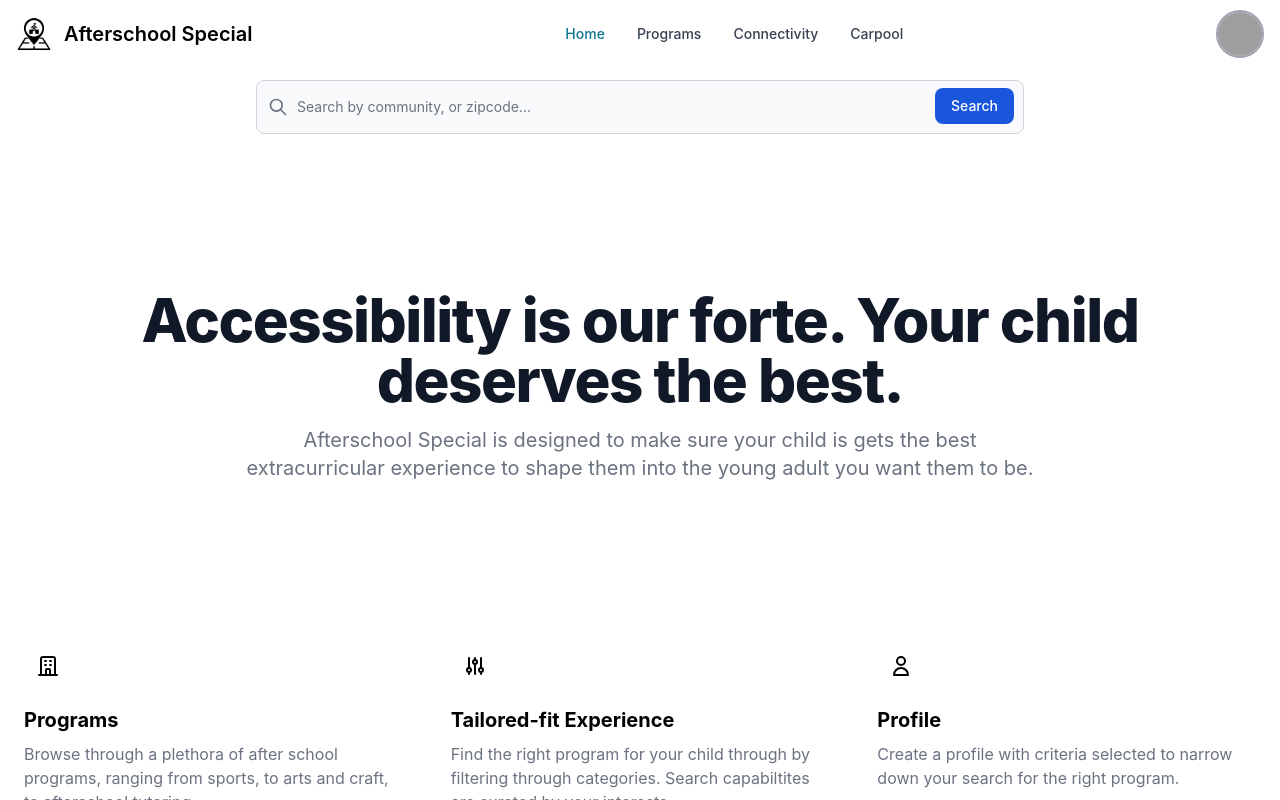
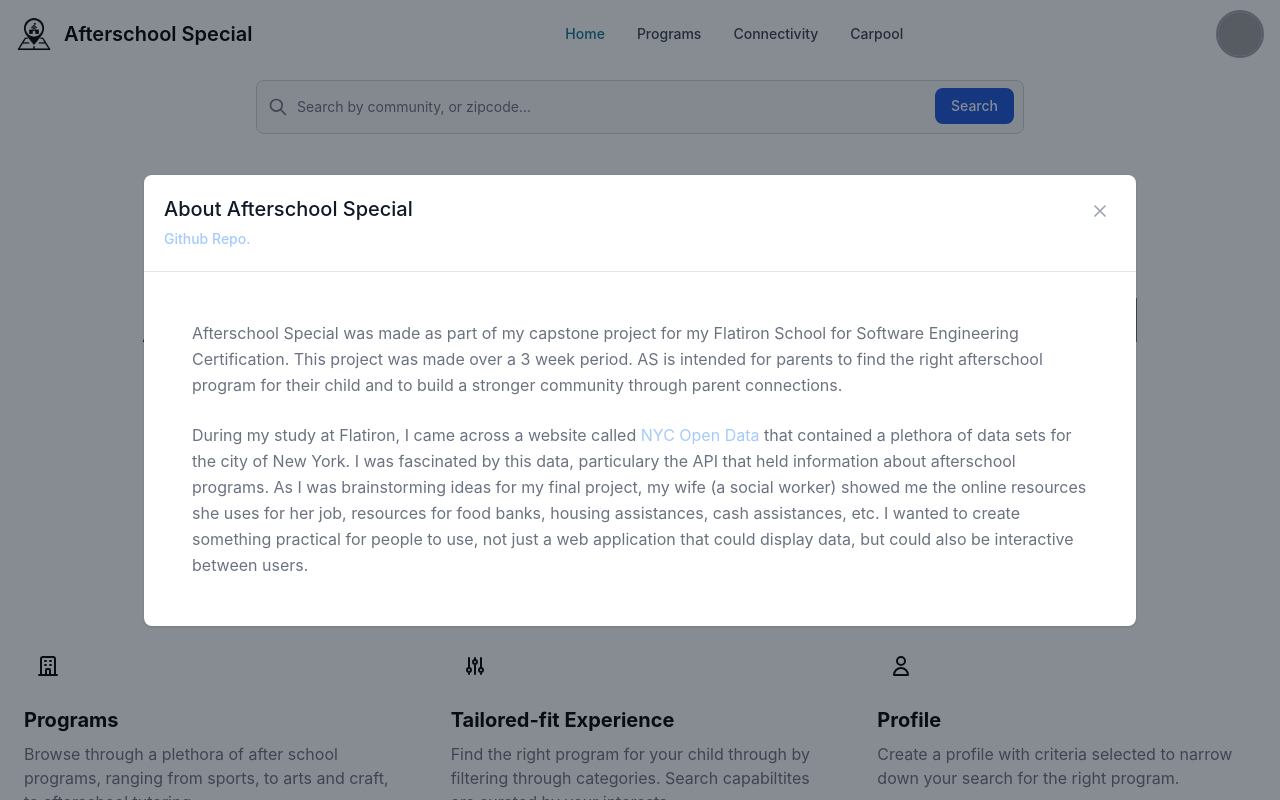
Before and after one commit to btdavis300/after-school-special, a React (Create React App) app in the folder client/: page / in a window 1280 px wide. Both pictures are taken after a click on the link "About". Shown: the top 800 px of the page. Built offline with nearby package versions, Linux system fonts and the light colour scheme; no server answers; grey boxes are pictures that could not be loaded.

Commit message:
About modal in footer functioning

```diff
--- a/client/src/components/ASFooter.js
+++ b/client/src/components/ASFooter.js
@@ -1,9 +1,12 @@
-import React from 'react'
+import React, { useState } from 'react'
 import icon from "../assets/as-icon.png"
+import { Modal } from "flowbite-react"
 
 function ASFooter() {
+    const [modal, setModal] = useState(false)
+
     return (
-
+        <>
 
             <footer class="p-4 bg-white rounded-lg shadow md:px-6 md:py-8 dark:bg-gray-900">
                 <div class="sm:flex sm:items-center sm:justify-between">
@@ -13,7 +16,7 @@
                     </a>
                     <ul class="flex flex-wrap items-center mb-6 text-sm text-gray-500 sm:mb-0 dark:text-gray-400">
                         <li>
-                        <a href="#" class="mr-4 hover:underline md:mr-6 ">About</a>
+                            <a href="#" onClick={() => setModal(true)} class="mr-4 hover:underline md:mr-6 ">About</a>
                         </li>
                         <li>
                             <a href="https://www.linkedin.com/in/brennantdavis/" target="_blank" class="mr-4 hover:underline md:mr-6">LinkedIn</a>
@@ -27,11 +30,42 @@
                     </ul>
                 </div>
                 <hr class="my-6 border-gray-200 sm:mx-auto dark:border-gray-700 lg:my-8" />
-            <span class="block text-sm text-gray-500 sm:text-center dark:text-gray-400"><a href="https://github.com/btdavis300/after-school-special" target="_blank" class="hover:underline">Github Repo.</a>
+                <span class="block text-sm text-gray-500 sm:text-center dark:text-gray-400">
+                    Tools used: React, Ruby on Rails, BCrypt, Active Storage, Tailwind, Flowbite, Flowbite-React. Deployed on Heroku.
+                    <div>
+                        <a href="https://github.com/btdavis300/after-school-special" target="_blank" class="hover:underline">Click for Github Repo.</a>
+                    </div>
                 </span>
             </footer>
 
+            <React.Fragment>
+                <div className="flex flex-wrap gap-4">
+                </div>
+                <Modal
+                    show={modal}
+                    size="5xl"
+                    onClose={() => setModal(false)}
+                >
+                    <Modal.Header>
+                        About Afterschool Special <span className='text-sm text-white dark:text-gray-400'>- React, Ruby on Rails, BCrypt, Active Storage, Tailwind, Flowbite, Flowbite-React.</span>
+                        <div>
+                            <a href="https://github.com/btdavis300/after-school-special" target="_blank" className='text-sm text-blue-300 hover:underline'>Github Repo.</a>
+                        </div>
+                    </Modal.Header>
+                    <Modal.Body>
+                        <div className="space-y-6 p-6">
+                            <p className="text-base leading-relaxed text-gray-500 dark:text-gray-400">
+                                Afterschool Special was made as part of my capstone project for my Flatiron School for Software Engineering Certification. This project was made over a 3 week period. AS is intended for parents to find the right afterschool program for their child and to build a stronger community through parent connections.
+                            </p>
+                            <p className="text-base leading-relaxed text-gray-500 dark:text-gray-400">
+                                During my study at Flatiron, I came across a website called <a href="https://opendata.cityofnewyork.us/" className='text-blue-300 hover:underline' target="_blank">NYC Open Data</a> that contained a plethora of data sets for the city of New York. I was fascinated by this data, particulary the API that held information about afterschool programs. As I was brainstorming ideas for my final project, my wife (a social worker) showed me the online resources she uses for her job, resources for food banks, housing assistances, cash assistances, etc. I wanted to create something practical for people to use, not just a web application that could display data, but could also be interactive between users.
+                            </p>
+                        </div>
+                    </Modal.Body>
+                </Modal>
+            </React.Fragment>
 
+        </>
     )
 }
 
--- a/client/src/components/NavBar.js
+++ b/client/src/components/NavBar.js
@@ -5,7 +5,7 @@
 import defaultpic from '../assets/profile-pic.webp'
 
 
-function NavBar({ loggedIn, currentUser, setCurrentUser, setLoggedIn, visible, setVisible, setProfileCard, setProgramComp, setConnectionComp, fetchSearch, searchErrors, searchFunction, errorsFunction, profPhoto }) {
+function NavBar({ loggedIn, currentUser, setCurrentUser, setLoggedIn, setVisible, setProfileCard, setProgramComp, setConnectionComp, searchErrors, searchFunction, errorsFunction, profPhoto }) {
     const [search, setSearch] = useState("")
     const history = useHistory()
 
```
Lines whose indentation alone changed are shown as unchanged.
